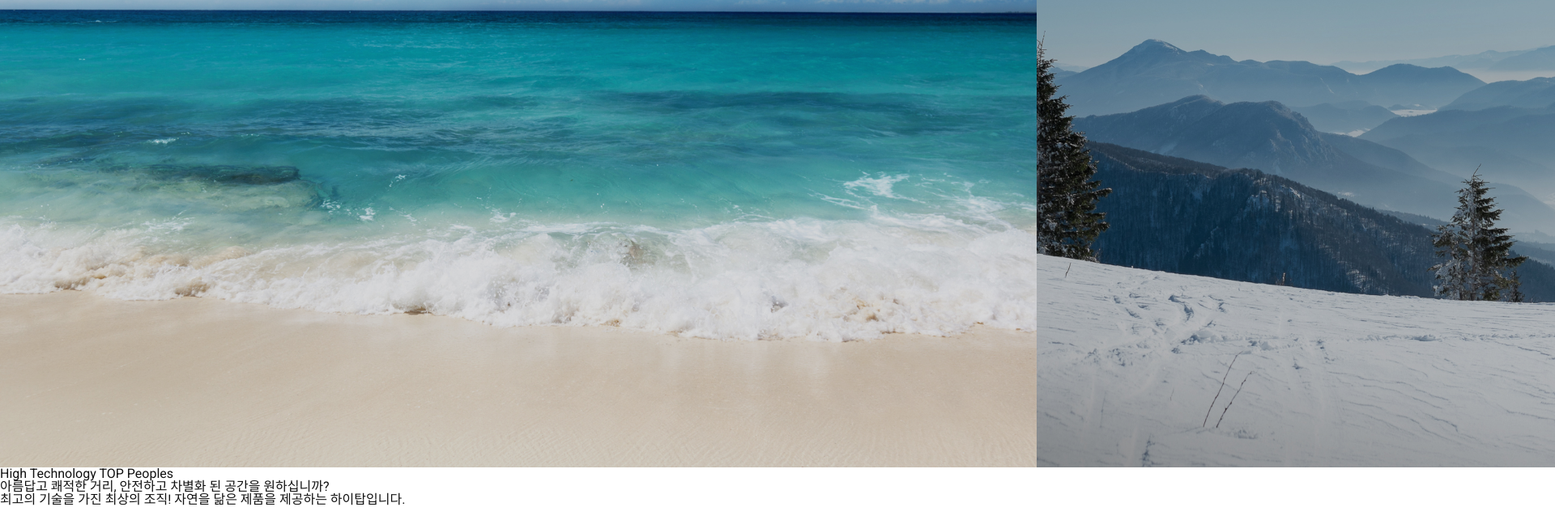
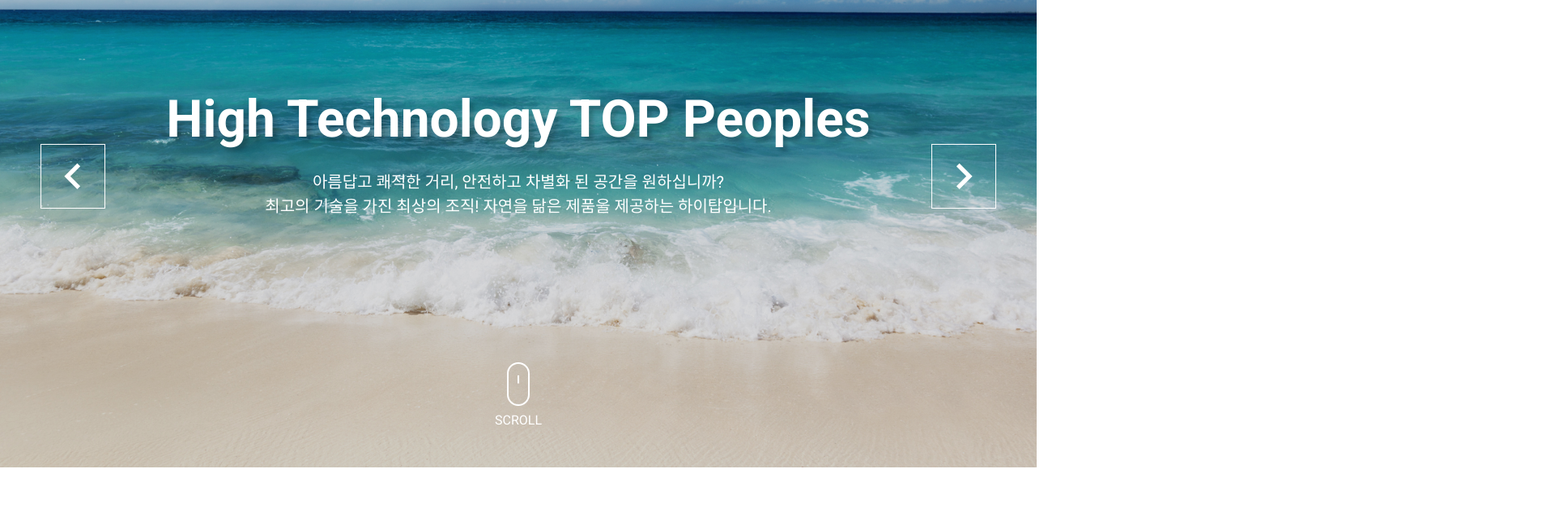
Before and after one commit to flyingjjang051/hitop, a plain HTML site: page html/index.html in a window 1280 px wide. Shown: the part 222-849 px from the top of the page at 81% size, 1920 px wide, since content can reach past the window. After the commit the page ends 800 px from the top, so only its background shows below. Drawn offline with Linux system fonts and the light colour scheme.

Commit message:
mouse animation

```diff
--- a/css/main.css
+++ b/css/main.css
@@ -1,3 +1,6 @@
+#mainVisual {
+  overflow: hidden;
+}
 #mainVisual li {
   /* background-size: contain; */
   /* 가로세로 종횡비 유지하면서 짤리지 않고 가득 채우기 */
@@ -15,3 +18,91 @@
 #mainVisual .visual03 {
   background-image: url("../images/main/mainVisual03.jpg");
 }
+
+#mainVisual .slogan {
+  position: absolute;
+  width: 100%;
+  top: 50%;
+  transform: translateY(-50%);
+  z-index: 2;
+  color: #fff;
+  text-align: center;
+}
+#mainVisual .slogan h2 {
+  font-size: 64px;
+  font-weight: 700;
+  margin: 30px;
+  text-shadow: 5px 5px 5px rgba(0, 0, 0, 0.2);
+}
+#mainVisual .slogan p {
+  font-size: 20px;
+  line-height: 1.5;
+}
+#mainVisual button {
+  background: none;
+  position: absolute;
+  top: 50%;
+  z-index: 3;
+  padding: 0;
+  width: 80px;
+  height: 80px;
+  border: 1px solid #fff;
+  color: #fff;
+}
+#mainVisual .prev {
+  left: 50px;
+}
+#mainVisual .next {
+  right: 50px;
+}
+#mainVisual button .material-icons {
+  font-size: 64px;
+  vertical-align: top;
+  /* inline-block요소들이 원래 가지고 있는 하단 여백을 없애는 방법 */
+}
+#mainVisual .iconScroll {
+  position: absolute;
+  bottom: 50px;
+  z-index: 1;
+  color: #fff;
+  text-align: center;
+  width: 100%;
+}
+#mainVisual .iconScroll .icon {
+  border: 2px solid #fff;
+  width: 24px;
+  height: 50px;
+  display: block;
+  margin-left: auto;
+  margin-right: auto;
+  margin-bottom: 10px;
+  border-radius: 100px;
+}
+#mainVisual .iconScroll .icon:before {
+  content: "";
+  display: block;
+  width: 2px;
+  height: 10px;
+  background-color: #fff;
+  margin-left: auto;
+  margin-right: auto;
+  margin-top: 10px;
+  margin: 10px auto 0;
+  animation-name: mouseAnimation;
+  animation-duration: 0.75s;
+  animation-iteration-count: infinite;
+  /* animation: name duration timing-function delay iteration-count direction fill-mode; */
+  animation: mouseAnimation 0.75s linear 0 infinite alternate;
+}
+
+@keyframes mouseAnimation {
+  0% {
+    transform: translateY(0);
+  }
+  50% {
+    transform: translateY(10px);
+  }
+  100% {
+    transform: translateY(0);
+  }
+}
--- a/html/index.html
+++ b/html/index.html
@@ -10,6 +10,7 @@
     <link rel="preconnect" href="https://fonts.googleapis.com" />
     <link rel="preconnect" href="https://fonts.gstatic.com" crossorigin />
     <link href="https://fonts.googleapis.com/css2?family=Noto+Sans+KR:wght@100;300;400;500;700;900&family=Roboto:wght@100;300;400;500;700;900&display=swap" rel="stylesheet" />
+    <link href="https://fonts.googleapis.com/icon?family=Material+Icons" rel="stylesheet" />
 
     <link rel="stylesheet" href="../css/swiper.min.css" />
     <link rel="stylesheet" href="../css/common.css" />
@@ -92,9 +93,25 @@
           최고의 기술을 가진 최상의 조직! 자연을 닮은 제품을 제공하는 하이탑입니다.
         </p>
       </div>
+      <button class="prev">
+        <span class="material-icons"> chevron_left </span>
+      </button>
+      <button class="next">
+        <span class="material-icons"> chevron_right </span>
+      </button>
+
+      <div class="iconScroll">
+        <span class="icon"></span>
+        <span class="txt">SCROLL</span>
+      </div>
     </div>
     <script>
-      new Swiper("#mainVisual");
+      new Swiper("#mainVisual", {
+        navigation: {
+          nextEl: "#mainVisual .next",
+          prevEl: "#mainVisual .prev",
+        },
+      });
     </script>
   </body>
 </html>
```
